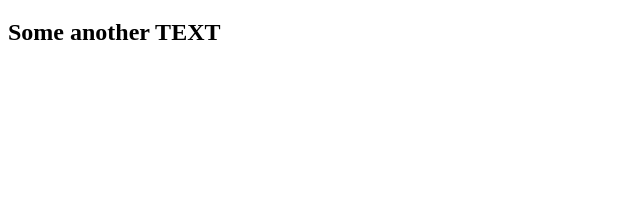
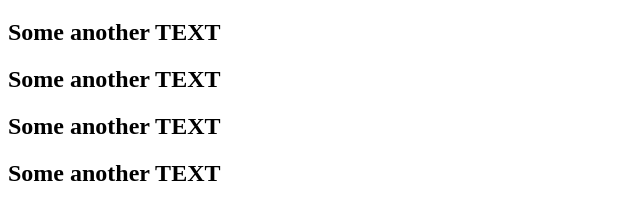
Before and after one commit to ammychoice/repositoryTest, a plain HTML site: page index.html in a window 1280 px wide. Shown: the part 61-280 px from the top of the page, without its empty margins (0-640 px from the left). Drawn offline with Linux system fonts and the light colour scheme.

Commit message:
Заголовки

```diff
--- a/index.html
+++ b/index.html
@@ -7,5 +7,8 @@
 <body>
 <h1>Some Layer Text</h1>
 <h2>Some another TEXT</h2>
+<h2>Some another TEXT</h2>
+<h2>Some another TEXT</h2>
+<h2>Some another TEXT</h2>
 </body>
 </html>
```
